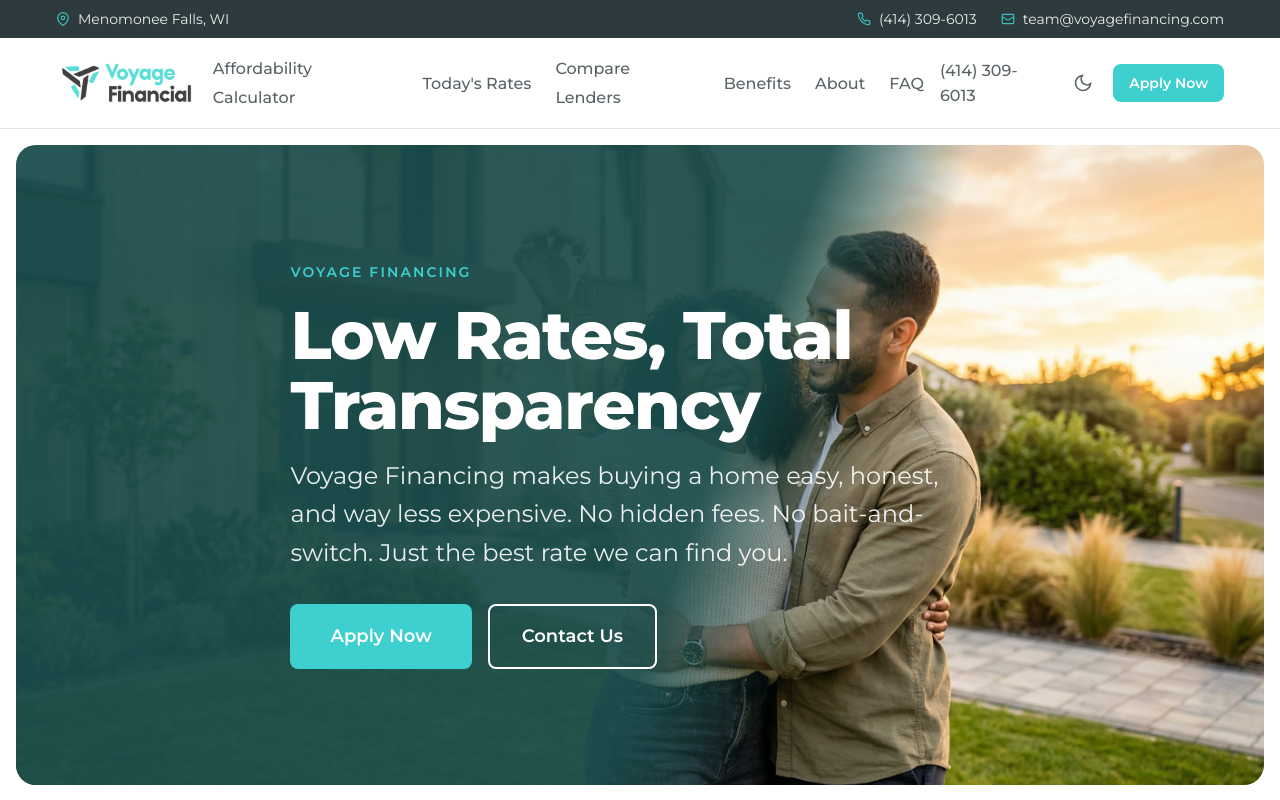
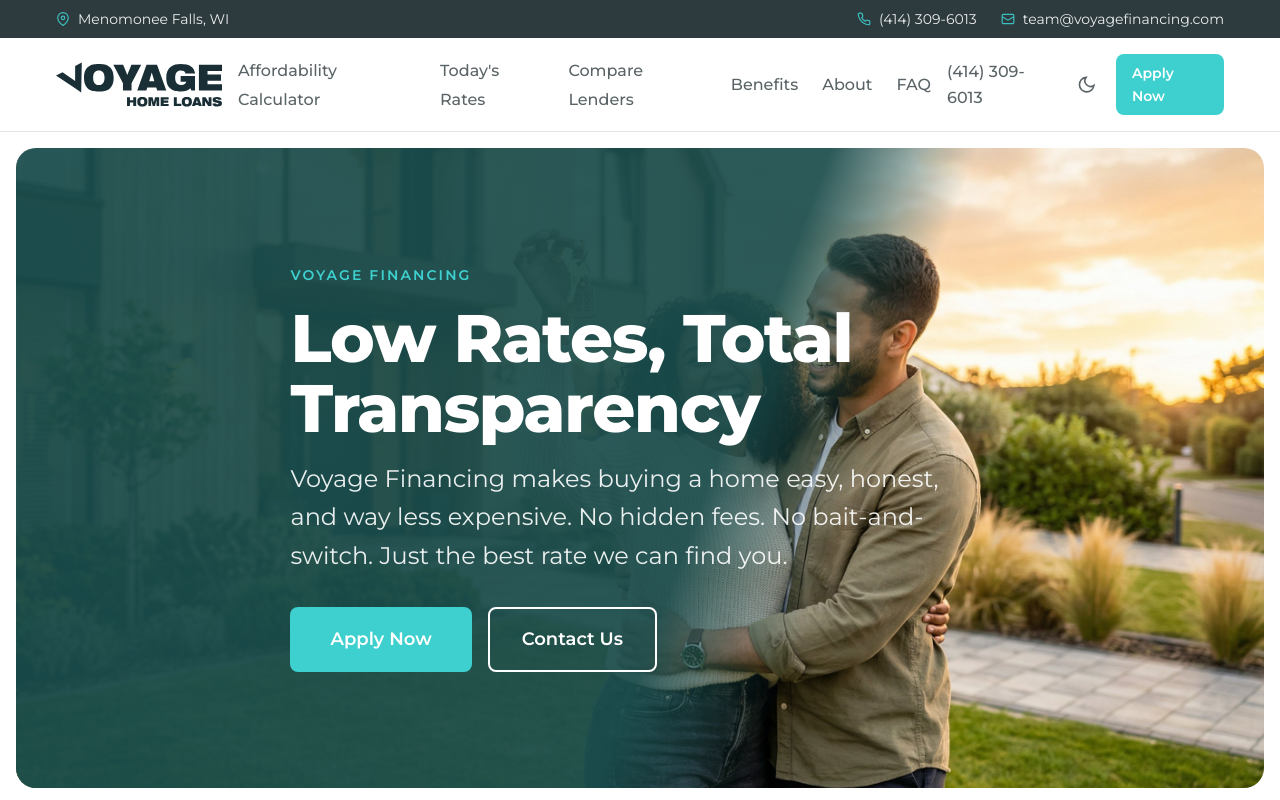
Before and after one commit to blindstrum/voyage-financing, a plain HTML site: page index.html in a window 1280 px wide. Shown: the top 800 px of the page. Drawn offline with Linux system fonts and the light colour scheme.

Commit message:
Replace logo with user's Voyage Home Loans SVG logo

```diff
--- a/index.html
+++ b/index.html
@@ -52,7 +52,7 @@
 <header class="site-header" id="site-header">
   <nav class="nav-container">
     <a href="./index.html" class="nav-logo">
-      <img src="./assets/voyage-financial-logo-color.png" alt="Voyage Financing" height="50" style="height: 50px; width: auto;">
+      <img src="./assets/logo-dark.svg" alt="Voyage Home Loans" height="45" style="height: 45px; width: auto;">
     </a>
     <ul class="nav-links" id="nav-links">
       <li><a href="./affordability.html">Affordability Calculator</a></li>
@@ -261,7 +261,7 @@
     <div class="footer-grid">
       <div class="footer-brand">
         <a href="./index.html" class="nav-logo" style="margin-bottom: var(--space-3); display: inline-flex;">
-          <img src="./assets/voyage-financial-logo-color.png" alt="Voyage Financing" height="40" style="height: 40px; width: auto;">
+          <img src="./assets/logo-dark.svg" alt="Voyage Home Loans" height="35" style="height: 35px; width: auto;">
         </a>
         <p>Your new home is closer than you think. We're here to guide you every step of the way. Let's get you moving.</p>
         <div style="margin-top: var(--space-4);">
```
Also changed, not shown: about.html (+2 -2 lines), affordability.html (+2 -2 lines), benefits.html (+2 -2 lines), compare.html (+2 -2 lines), faq.html (+2 -2 lines), rates.html (+2 -2 lines), assets/logo-dark.svg (added), assets/logo-white.svg (added), assets/voyage-home-loans-light.svg (added).
